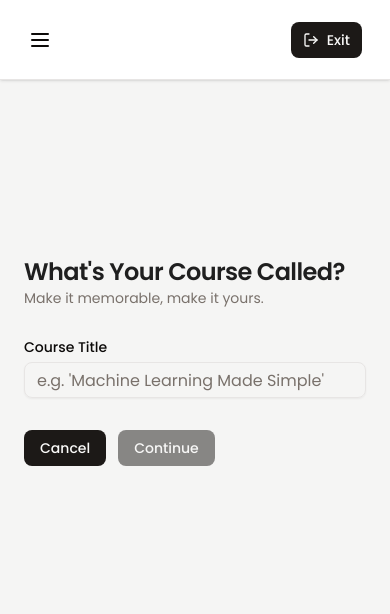
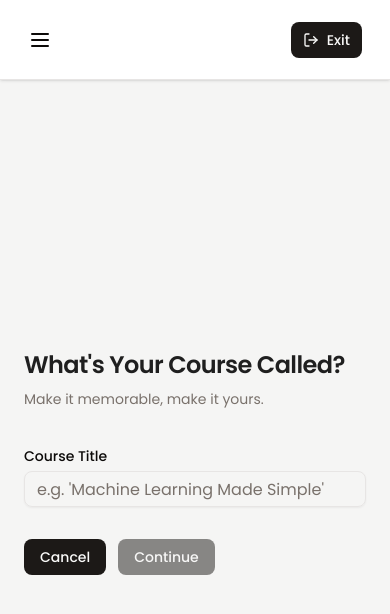
Before and after one commit to vedantlamba/Myzen, a Next.js app: page /teacher/create in a window 390 px wide. Shown: the top 614 px of the page. Built offline with nearby package versions, Linux system fonts and the light colour scheme; no server answers.

Commit message:
modified create page

```diff
--- a/app/(dashboard)/(routes)/teacher/create/page.tsx
+++ b/app/(dashboard)/(routes)/teacher/create/page.tsx
@@ -1,5 +1,10 @@
 "use client";
-import { Button } from "@/components/ui/button";
+
+import * as z from "zod";
+import axios from "axios";
+import { useForm } from "react-hook-form";
+import { zodResolver } from "@hookform/resolvers/zod";
+import { useRouter } from "next/navigation";
 import {
   Form,
   FormControl,
@@ -9,16 +14,15 @@ import {
   FormMessage,
 } from "@/components/ui/form";
 import { Input } from "@/components/ui/input";
+import Link from "next/link";
+import { Button } from "@/components/ui/button";
+import {
+  errorToast,
+  SuccessToaster,
+} from "@/components/providers/toast-providers";
 import { formSchema } from "@/schemas";
-import { zodResolver } from "@hookform/resolvers/zod";
-import axios from "axios";
-import Link from "next/link";
-import { useRouter } from "next/navigation";
-import { useForm } from "react-hook-form";
-import * as z from "zod";
-import { Cat } from "react-kawaii";
-
 const CreatePage = () => {
+  const router = useRouter();
   const form = useForm<z.infer<typeof formSchema>>({
     resolver: zodResolver(formSchema),
     defaultValues: {
@@ -28,16 +32,20 @@ const CreatePage = () => {
 
   const { isSubmitting, isValid } = form.formState;
 
-  const onSubmit = (values: z.infer<typeof formSchema>) => {
-    console.log(values);
+  const onSubmit = async (values: z.infer<typeof formSchema>) => {
+    try {
+      const res = await axios.post("/api/courses", values);
+      router.push(`/teacher/courses/${res.data.id}`);
+      SuccessToaster();
+    } catch {
+      // console.log("Something went wrong!");
+      errorToast();
+    }
   };
 
   return (
-    <div className="max-w-5xl mx-auto h-full flex md:flex-row flex-col md:justify-center pt-44 md:pt-0 items-center overflow-y-auto">
-      <div className="hidden md:flex">
-        <Cat size={240} mood="blissful" color="#FFFFFF" />
-      </div>
-      <div>
+    <div className="max-w-5xl mx-auto flex justify-center items-center h-full p-6">
+      <div className="md:text-center space-y-2">
         <h1 className="text-2xl md:text-3xl font-semibold text-[#1F1F1F] tracking-tight">
           What&apos;s Your Course Called?
         </h1>
@@ -47,7 +55,7 @@ const CreatePage = () => {
         <Form {...form}>
           <form
             onSubmit={form.handleSubmit(onSubmit)}
-            className="space-y-8 mt-8"
+            className="space-y-8 mt-10"
           >
             <FormField
               control={form.control}
```
